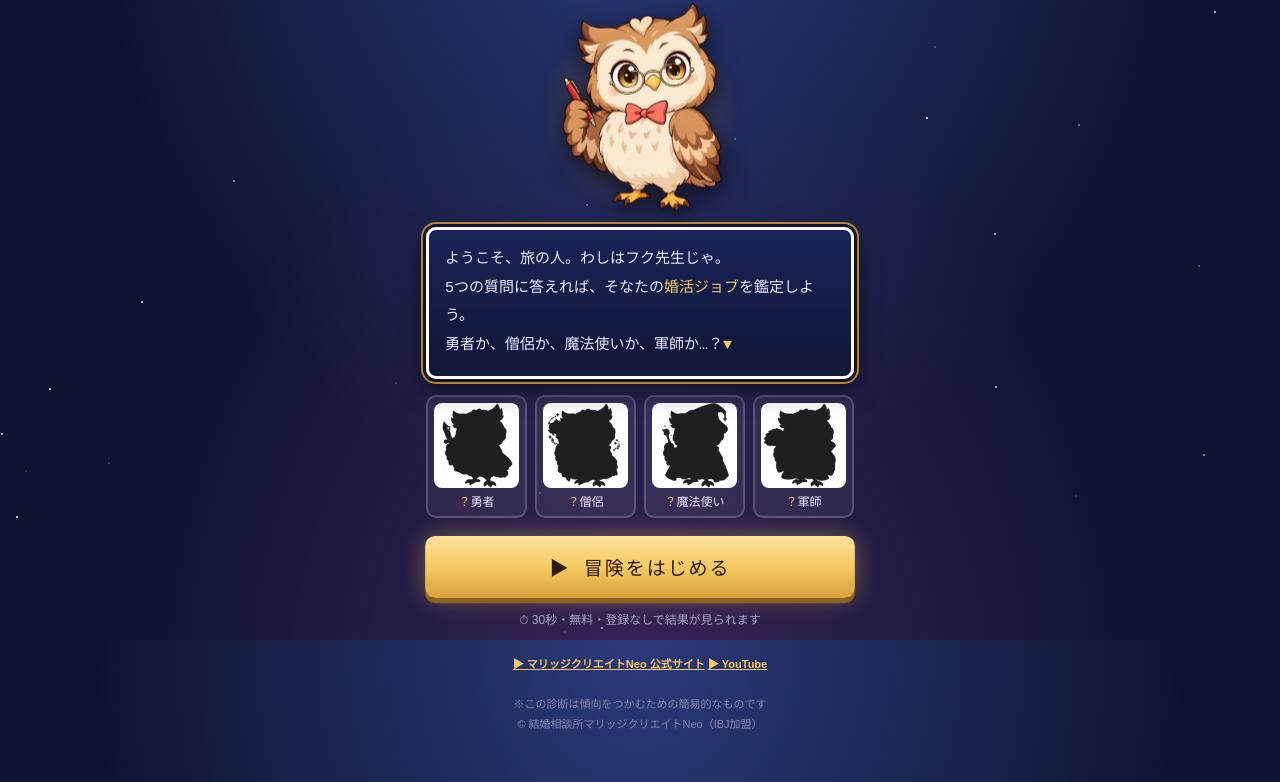
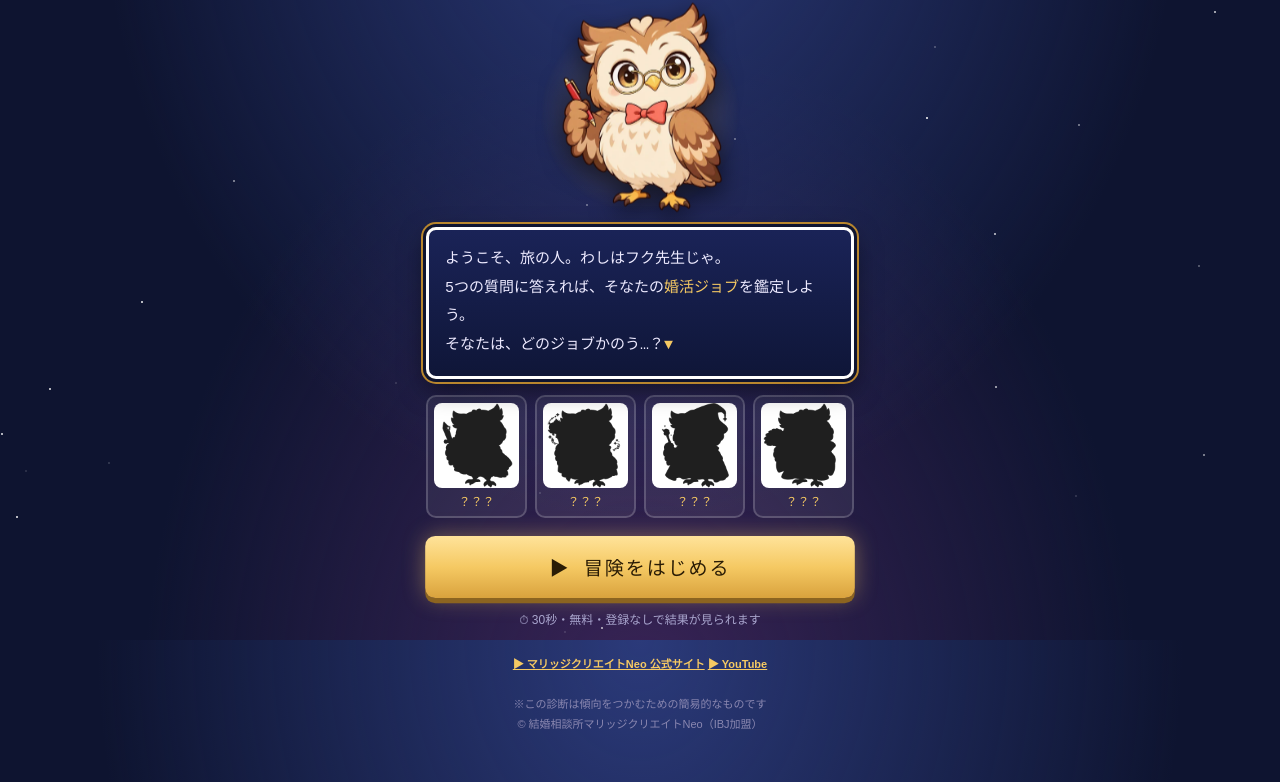
Before and after one commit to hudetaro/fuku-shindan, a plain HTML site: page index.html in a window 1280 px wide. Shown: the part 160-942 px from the top of the page. Drawn offline with Linux system fonts and the light colour scheme; a web font is replaced by a local one.

Commit message:
スタート画面でジョブ名を伏せる
Co-Authored-By: Claude Opus 5.5 <noreply@anthropic.com>

```diff
--- a/index.html
+++ b/index.html
@@ -6,7 +6,7 @@
 <title>婚活ジョブ診断｜あなたの結婚タイプは？｜マリッジクリエイトNeo フク先生</title>
 <meta name="description" content="5つの質問で、あなたの婚活ジョブ（勇者・僧侶・魔法使い・軍師）がわかる！結婚相談所マリッジクリエイトNeoのフク先生の無料診断。">
 <meta property="og:title" content="婚活ジョブ診断｜あなたの結婚タイプは？">
-<meta property="og:description" content="5つの質問で、あなたの婚活ジョブがわかる。勇者・僧侶・魔法使い・軍師、あなたはどれ？">
+<meta property="og:description" content="5つの質問で、あなたの婚活ジョブがわかる。4つのジョブ、あなたはどれ？">
 <meta property="og:image" content="https://hudetaro.github.io/fuku-shindan/icon.png">
 <meta property="og:type" content="website">
 <link rel="icon" href="icon.png">
@@ -206,12 +206,12 @@ function start() {
       <div class="hero-img"><img src="${IMG}fuku_normal.webp" alt="フク先生"></div>
       <div class="win"><div class="msg" id="msg"></div></div>
       <div class="jobs">
-        ${jobs.map((j) => `<div class="jb"><div class="ph"><img src="${IMG}${j.img}.webp" alt=""></div><span class="q">？</span>${j.name}</div>`).join("")}
+        ${jobs.map((j) => `<div class="jb"><div class="ph"><img src="${IMG}${j.img}.webp" alt=""></div><span class="q">？？？</span></div>`).join("")}
       </div>
       <button class="btn btn-start" id="go">▶ 冒険をはじめる</button>
       <div class="fine">⏱ 30秒・無料・登録なしで結果が見られます</div>
     </div>`, () => {
-    typeText(document.getElementById("msg"), "ようこそ、旅の人。わしはフク先生じゃ。<br>5つの質問に答えれば、そなたの<b>婚活ジョブ</b>を鑑定しよう。<br>勇者か、僧侶か、魔法使いか、軍師か…？");
+    typeText(document.getElementById("msg"), "ようこそ、旅の人。わしはフク先生じゃ。<br>5つの質問に答えれば、そなたの<b>婚活ジョブ</b>を鑑定しよう。<br>そなたは、どのジョブかのう…？");
     document.getElementById("go").onclick = () => { step = 0; answers = []; ask(); };
   });
 }
```
